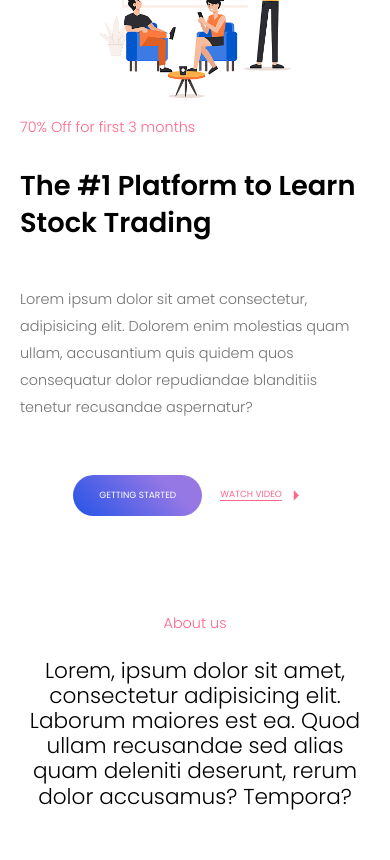
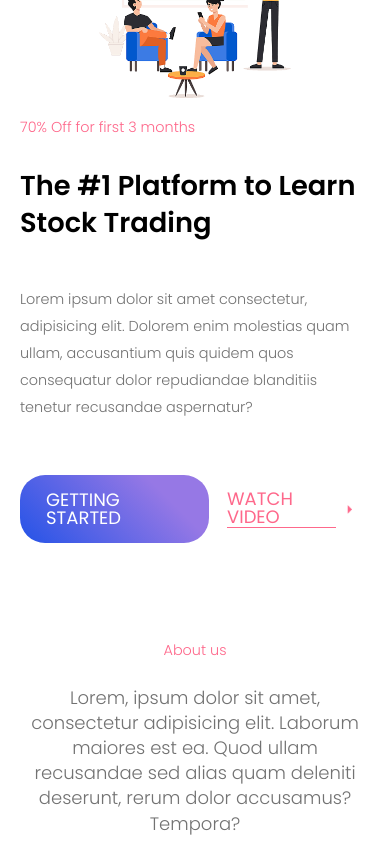
Before and after one commit to DiaperHater/finex-task, a plain HTML site: page index.html in a window 390 px wide. Shown: the part 195-1055 px from the top of the page. Drawn offline with Linux system fonts and the light colour scheme.

Commit message:
fix: Small changes in button class hover, first-section butotns size on mobile media, about-us description size and color on media 768

```diff
--- a/css/styles.css
+++ b/css/styles.css
@@ -290,8 +290,8 @@ body {
 }
 
 .button:hover {
-  -webkit-filter: drop-shadow(3px 3px 2px #0005);
-          filter: drop-shadow(3px 3px 2px #0005);
+  -webkit-box-shadow: 3px 3px 2px #0005;
+          box-shadow: 3px 3px 2px #0005;
 }
 
 .button--transparent {
@@ -303,6 +303,13 @@ body {
 .button--transparent .button__text {
   border-bottom: 0.1rem solid #fe688b;
   padding-bottom: .2rem;
+}
+
+.button--transparent:hover {
+  -webkit-filter: drop-shadow(3px 3px 2px #0005);
+          filter: drop-shadow(3px 3px 2px #0005);
+  -webkit-box-shadow: none;
+          box-shadow: none;
 }
 
 .wrapper {
@@ -1077,6 +1084,8 @@ body {
 
   .about-us__description {
     width: 80%;
+    font-size: 2rem;
+    color: #727272;
   }
 
   .about-us__cards {
@@ -1216,7 +1225,7 @@ body {
   }
 
   .first-section__button {
-    font-size: 1rem;
+    font-size: 2rem;
   }
 
   .about-us__description {
```
Also changed, not shown: css/styles.min.css.
